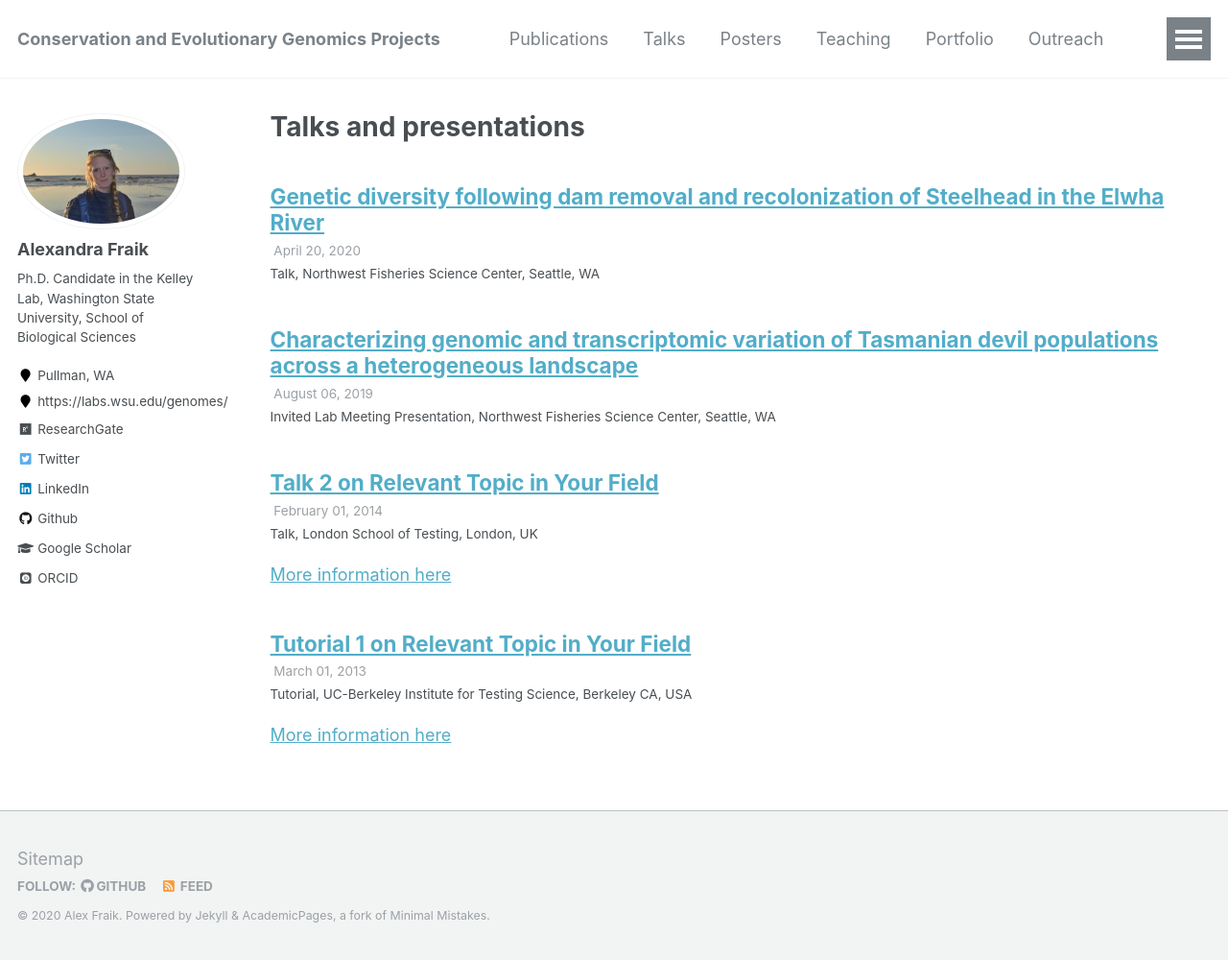
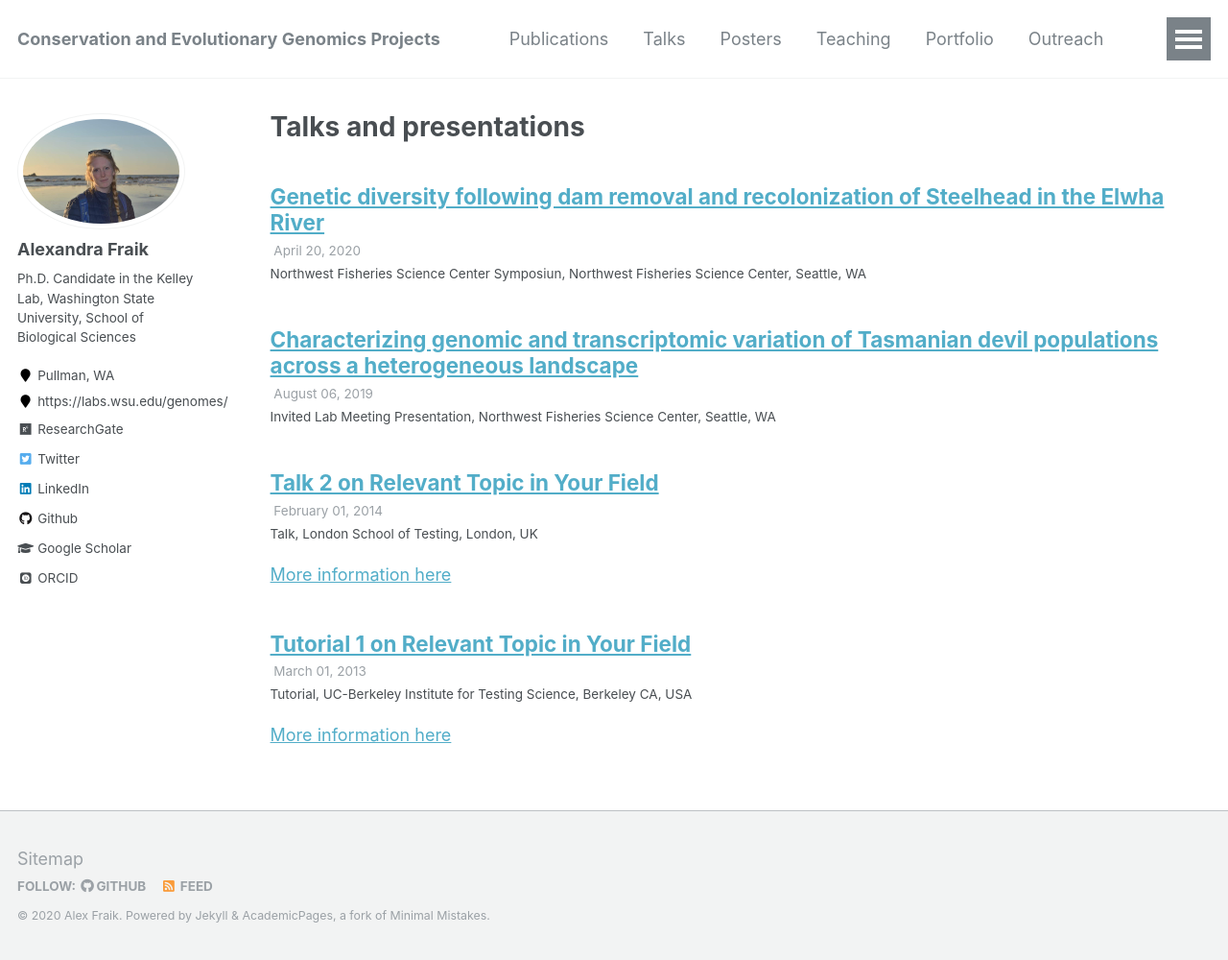
Before and after one commit to akfraik/akfraik.github.io, a Jekyll site: the page built from _pages/talks.html, in a window 1280 px wide and 1000 px high. Shown: the whole window at 96% size. Built offline with Jekyll 4.4.1, drawn with Linux system fonts in a browser that asks for light colours; some web fonts are replaced.

Commit message:
Fixed again

```diff
--- a/_talks/2020-04-20-talk-1.md
+++ b/_talks/2020-04-20.md
@@ -1,7 +1,7 @@
 ---
 title: "Genetic diversity following dam removal and recolonization of Steelhead in the Elwha River"
 collection: talks
-type: "Talk"
+type: "Northwest Fisheries Science Center Symposiun"
 permalink: /talks/2020-04-20-talk-1.md
 venue: "Northwest Fisheries Science Center"
 date: 2020-04-20
```
